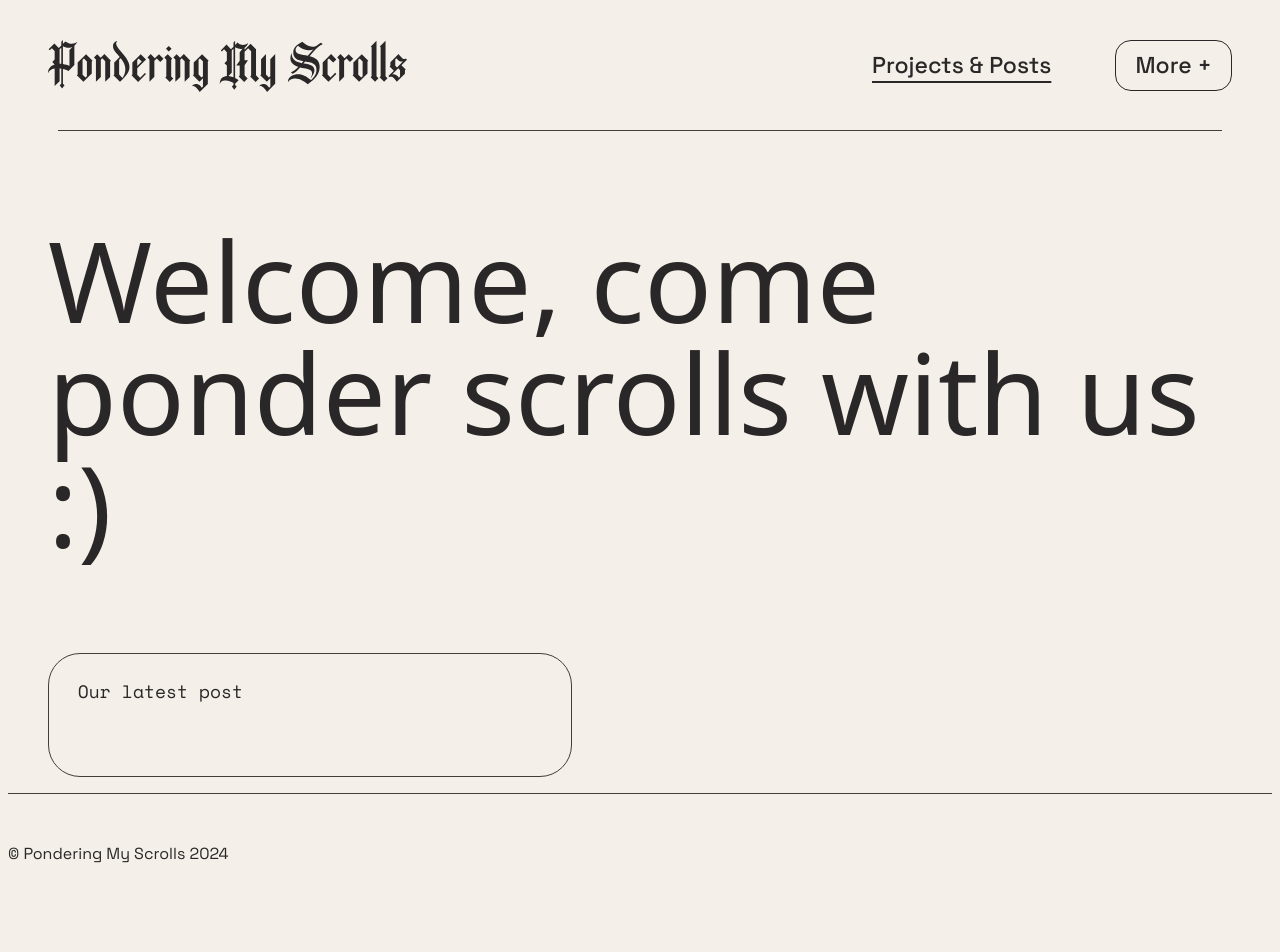
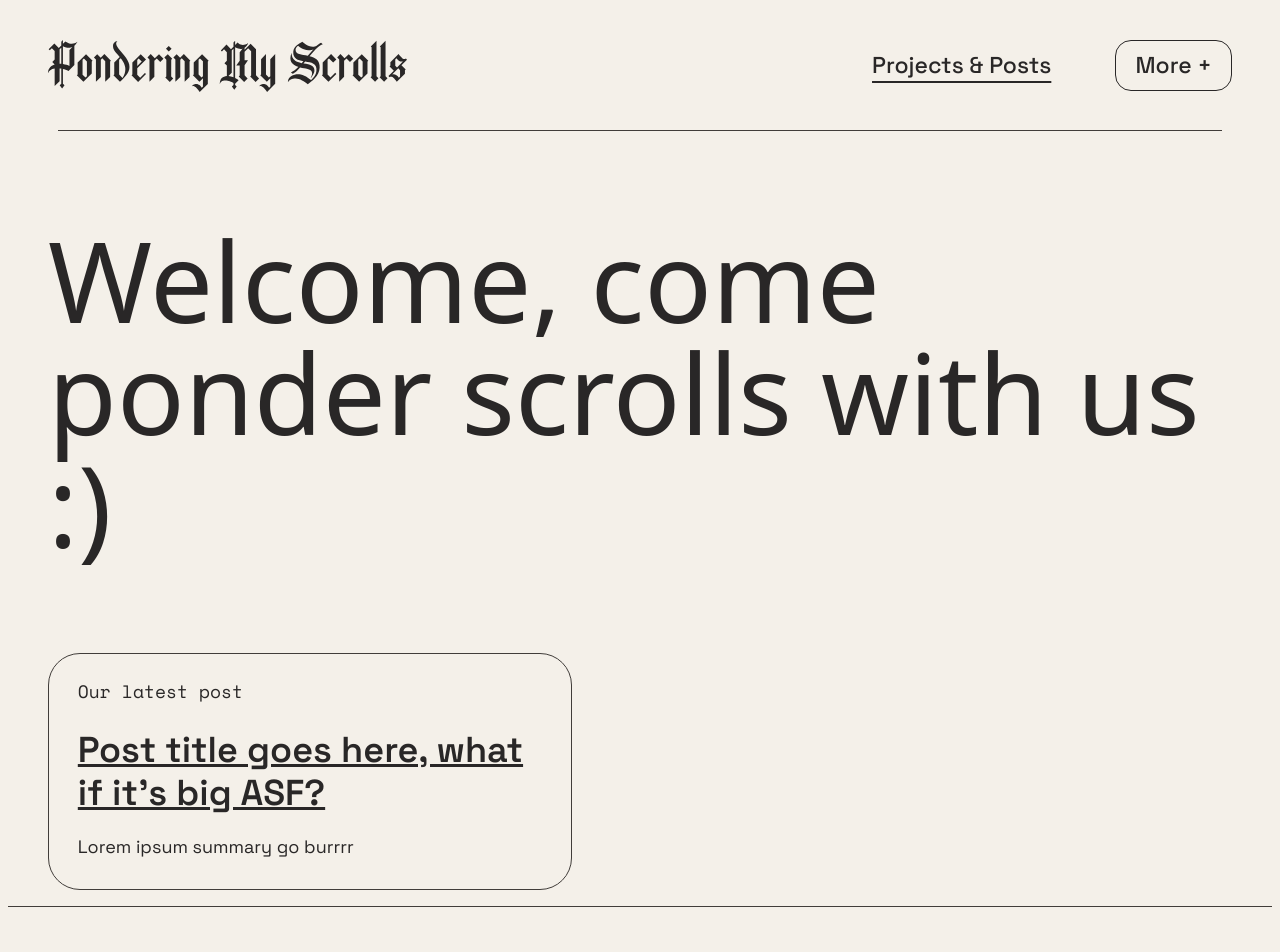
Before and after one commit to Pondering-My-Scrolls/pondering-my-scrolls-website, a Next.js app: page / in a window 1280 px wide. Shown: the top 952 px of the page. Before the commit the page ends 930 px from the top, so only its background shows below. Built offline with nearby package versions, Linux system fonts and the light colour scheme; a web font is replaced by a local one.

Commit message:
Update homepage to have latest post card

```diff
--- a/app/page.jsx
+++ b/app/page.jsx
@@ -1,6 +1,7 @@
 import React from 'react';
 
-import LatestPost from "../components/latest-post/latestPost.js";
+import getPostMetadata from '../components/getPostMetadata';
+import PostPreview from "../components/latest-post/latestPost.js";
 
 export const metadata = {
     title: 'Home | Pondering My Scrolls',
@@ -8,13 +9,20 @@ export const metadata = {
 }
 
 function Home() {
+    const postMetadata = getPostMetadata();
+    const latestPost = postMetadata.map((post) => (
+      <PostPreview key={post.slug} {...post} />
+    ));
+
     return (
-        <main id="mainContent" className="home wo">
-            <section className="col-1-7 pv">
-                <h1 className="h1--large">
+        <main id="mainContent" className="home">
+            <section className="wo pv center">
+                <h1 className="h1--large col-1-7">
                     Welcome, come ponder scrolls with us :)
                 </h1>
-                <LatestPost />
+                <div className="col-7-13">
+                    {latestPost.entries().next().value[1]}
+                </div>
             </section>
         </main>
     )
```
